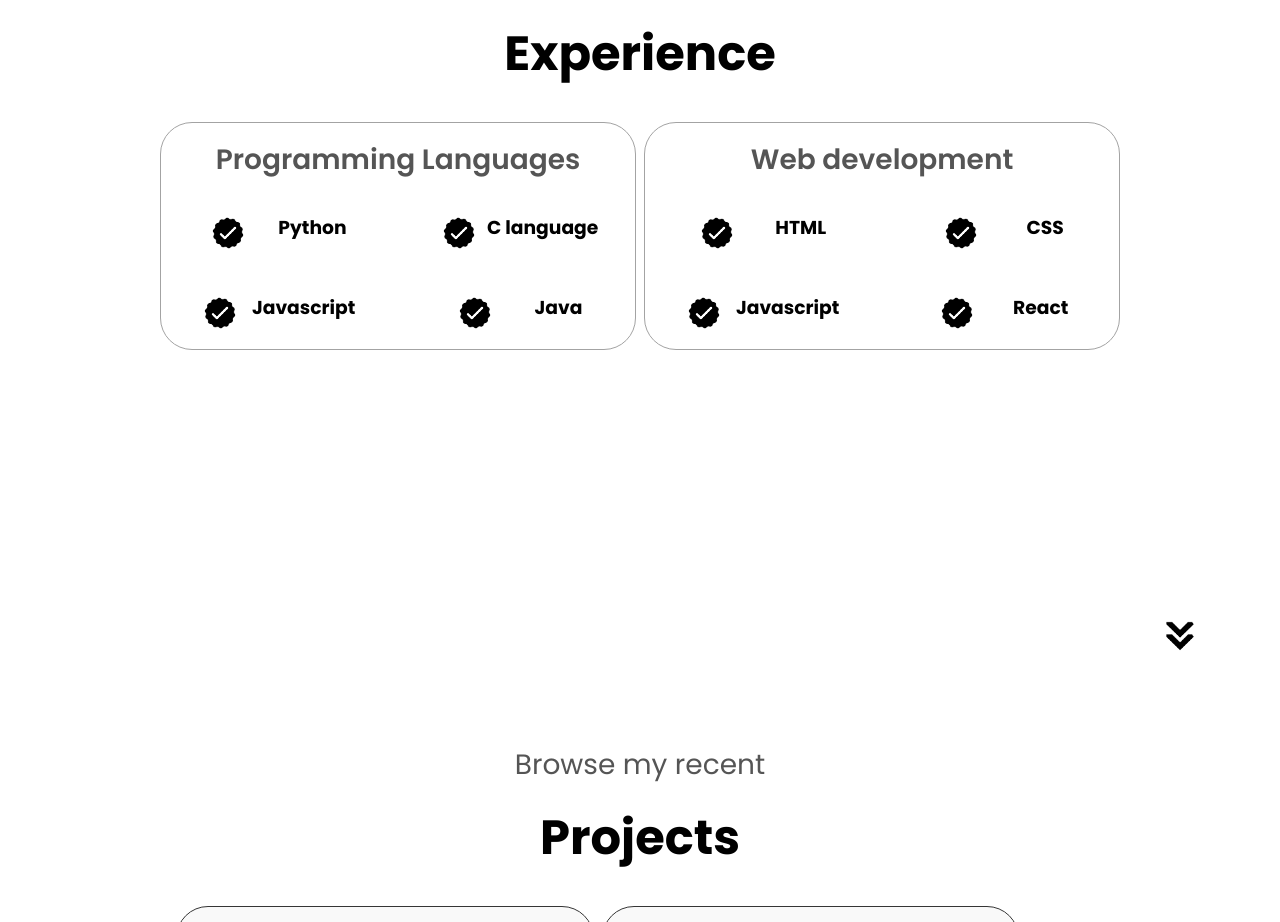
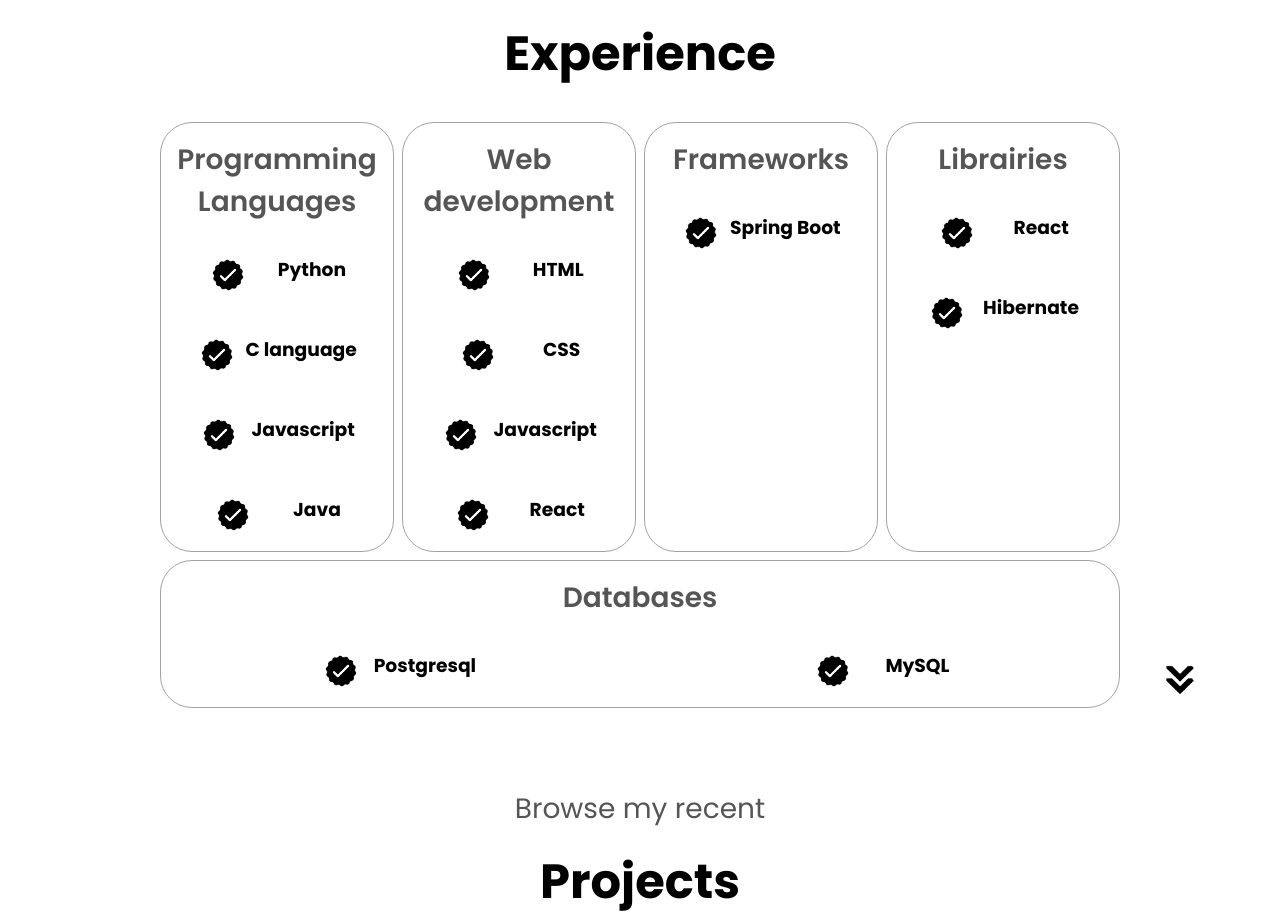
Before and after one commit to ikraammel/Portfolio, a React (Vite) app: page / in a window 1280 px wide. Shown: the part 1672-2594 px from the top of the page. Built offline with nearby package versions, Linux system fonts and the light colour scheme.

Commit message:
Modification expérience

```diff
--- a/src/components/Experience/Experience.jsx
+++ b/src/components/Experience/Experience.jsx
@@ -26,6 +26,18 @@
             titre="Web development"
             skills={["HTML", "CSS", "Javascript", "React"]}
           />
+          <CustomExperience
+            titre="Frameworks"
+            skills={["Spring Boot"]}
+          />
+          <CustomExperience
+            titre="Librairies"
+            skills={["React","Hibernate"]}
+          />
+          <CustomExperience
+            titre="Databases"
+            skills={["Postgresql","MySQL"]}
+          />
         </div>
 
         {/* Animation de la flèche */}
```
